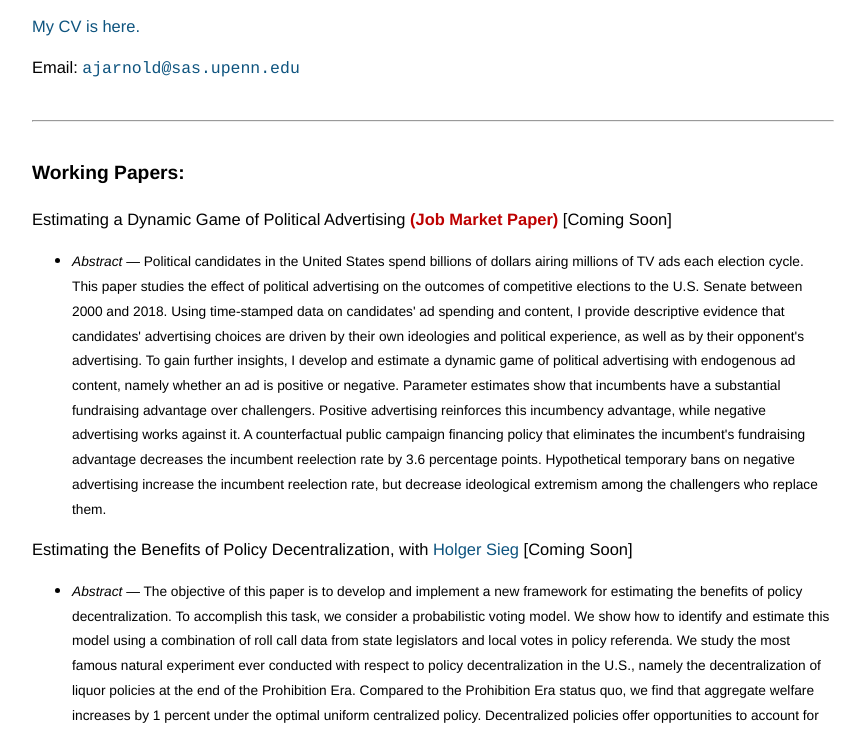
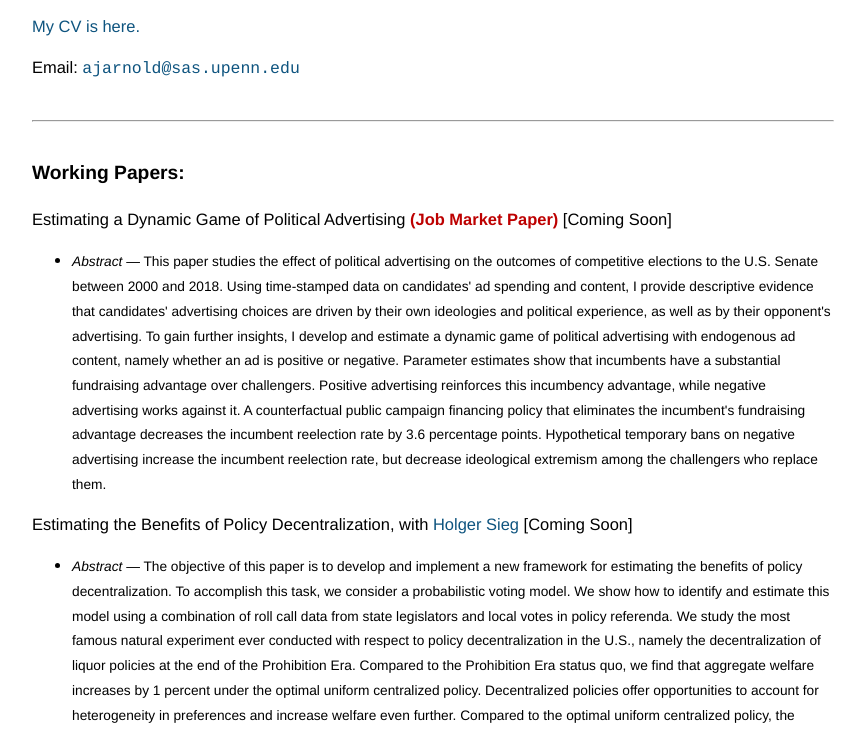
Before and after one commit to andrewjohnarnold/andrewjohnarnold.github.io, a plain HTML site: page index.html in a window 1280 px wide. Shown: the part 367-1100 px from the top of the page, without its empty margins (208-1069 px from the left). Drawn offline with Linux system fonts and the light colour scheme.

Commit message:
Update index.html

```diff
--- a/index.html
+++ b/index.html
@@ -71,8 +71,7 @@ Estimating a Dynamic Game of Political Advertising <b style='color:#BD0000;'>(Jo
 
 <ul>
     <li>
-        <small> <em> Abstract </em> &mdash; Political candidates in the United States spend billions of dollars airing millions of TV ads each
-election cycle. This paper studies the effect of political advertising on the outcomes of competitive elections
+        <small> <em> Abstract </em> &mdash; This paper studies the effect of political advertising on the outcomes of competitive elections
 to the U.S. Senate between 2000 and 2018. Using time-stamped data on candidates' ad spending and
 content, I provide descriptive evidence that candidates' advertising choices are driven by their own
 ideologies and political experience, as well as by their opponent's advertising. To gain further insights, I
```
